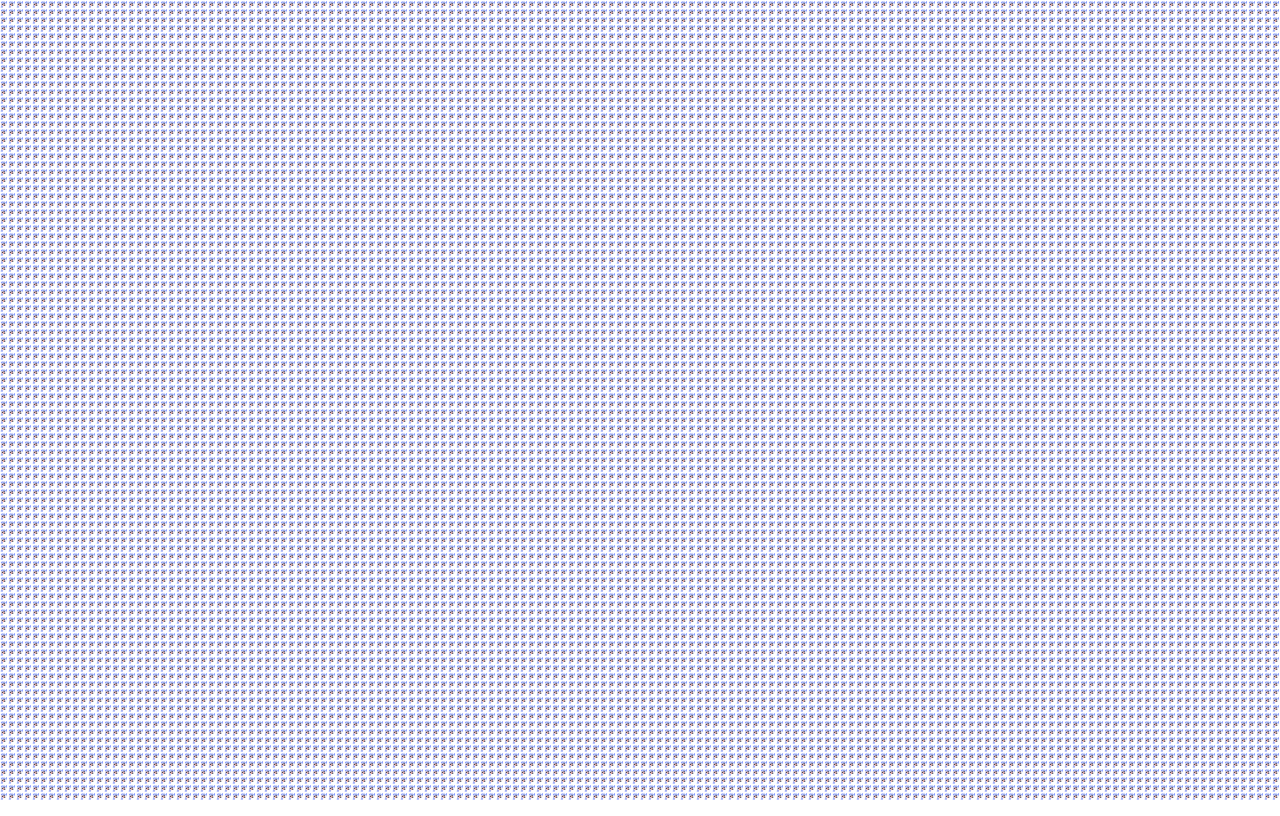
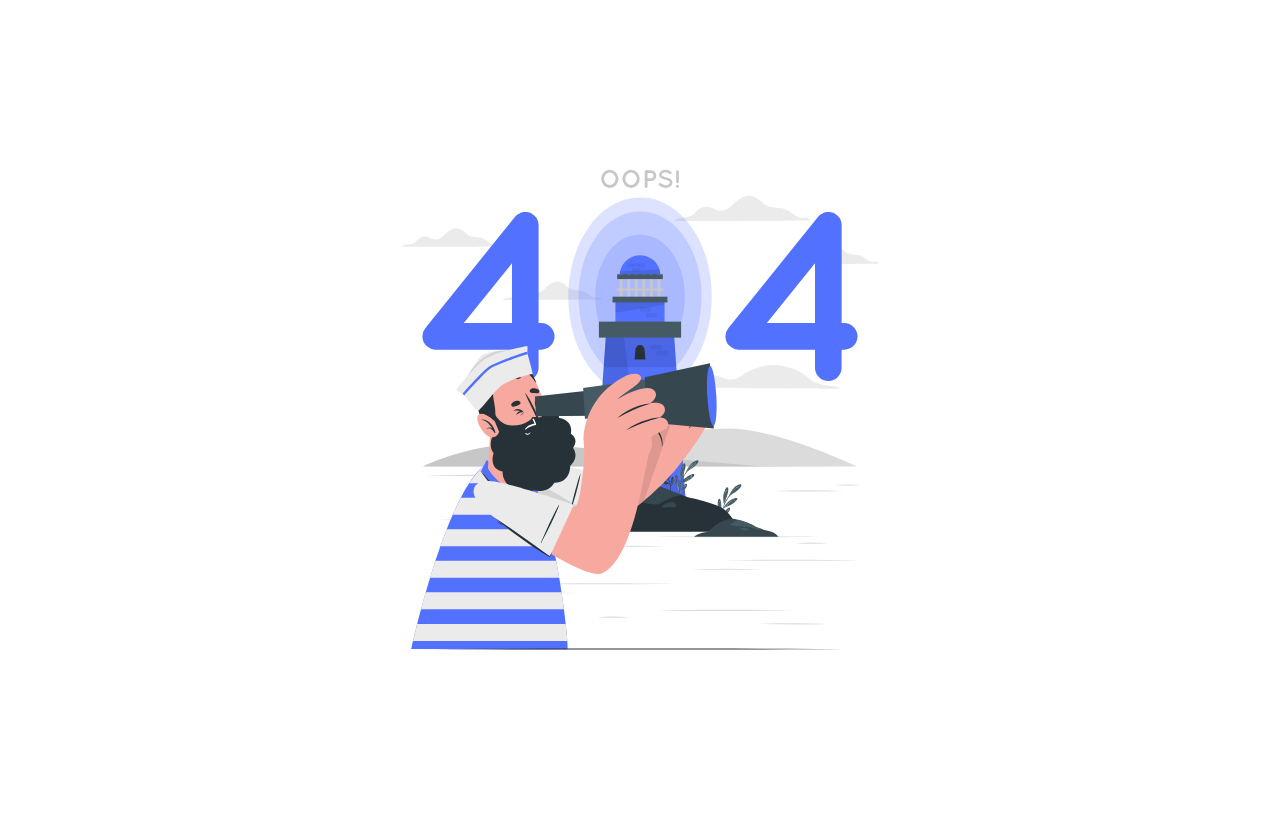
Before and after one commit to SoplicaSoftwareSolutions/SoplicaSoftwareSolutions.github.io, a plain HTML site: page 404.html in a window 1280 px wide. Drawn offline with Linux system fonts and the light colour scheme.

Commit message:
Update 404.html

```diff
--- a/404.html
+++ b/404.html
@@ -11,8 +11,23 @@
         <meta name="description" content="">
         <meta name="viewport" content="width=device-width, initial-scale=1">
         <link rel="stylesheet" href="">
+        <style>
+            body{
+                display: flex;
+                align-items: center;
+                justify-content: center;
+                height: 100vh;
+            }
+
+            div{
+                height: 70vh;
+                width: 70vw;
+            }
+        </style>
     </head>
-    <body style="background-image: url('media/404.svg');">
+    <body>
+        <div style="background-image: url('media/404.svg'); background-size: contain; background-position: center; background-repeat: no-repeat;">
 
+        </div>
     </body>
 </html>
```
